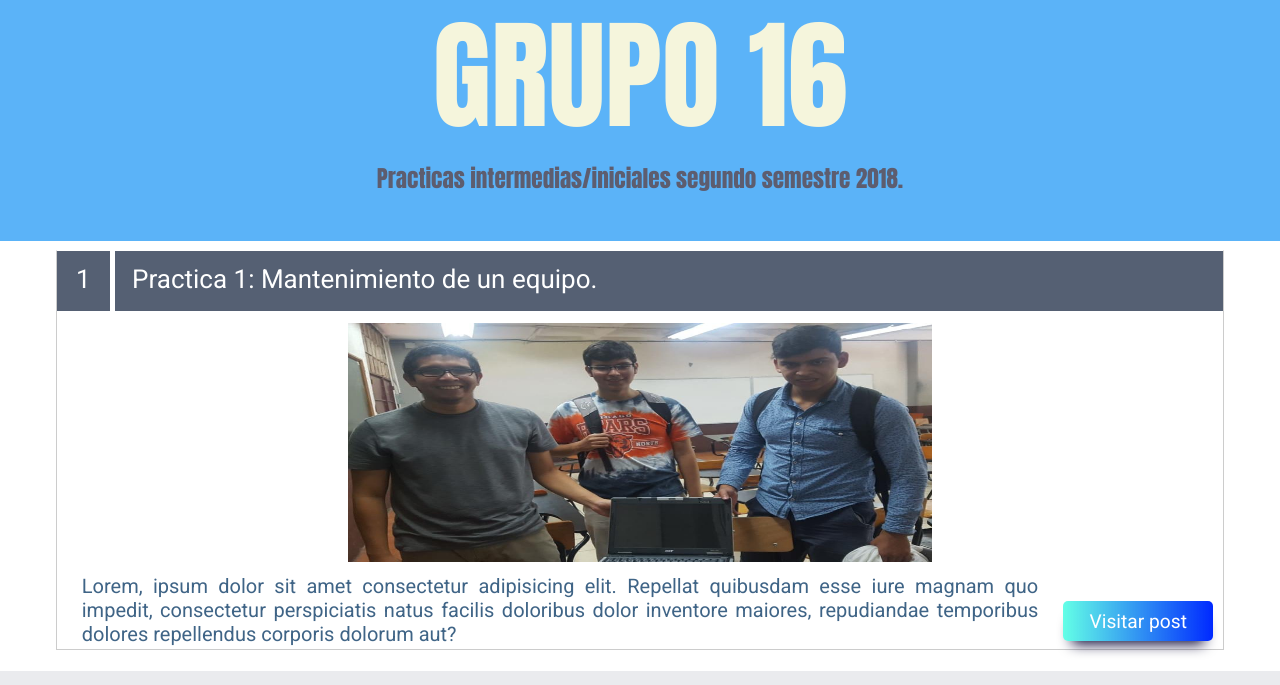
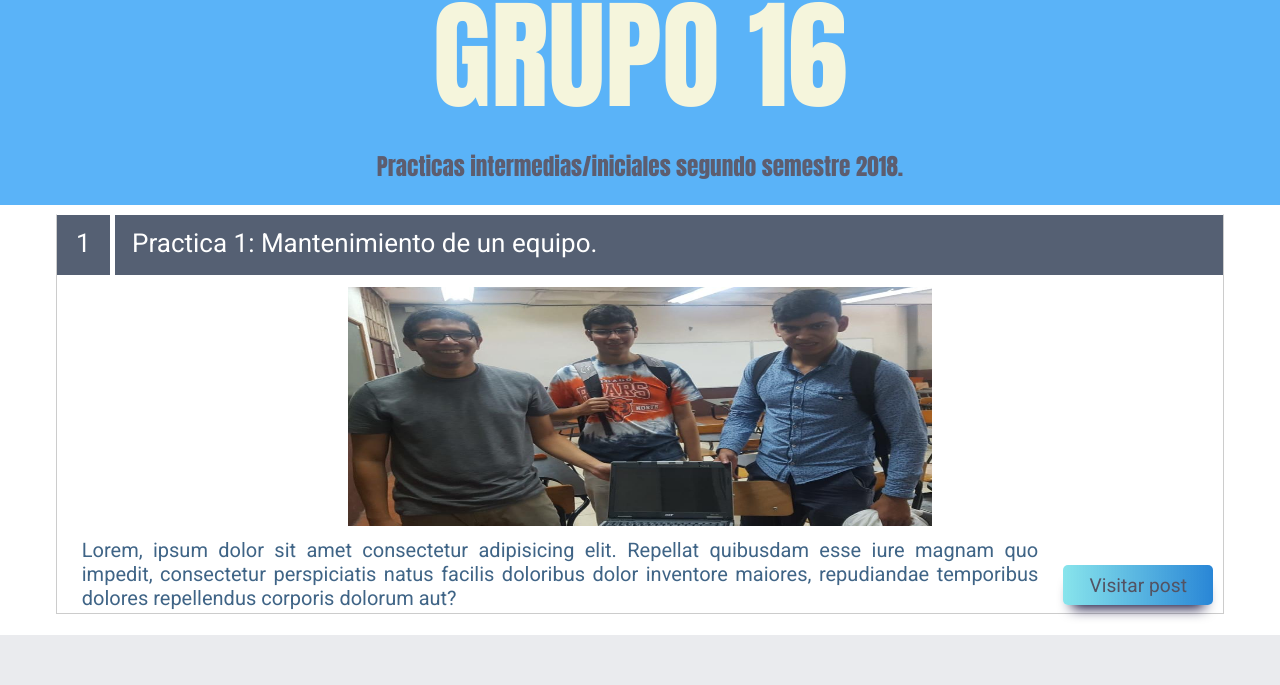
Before and after one commit to ar-guzman/practicas, a plain HTML site: page index.html in a window 1280 px wide. Shown: the part 115-800 px from the top of the page. Drawn offline with Linux system fonts and the light colour scheme.

```diff
--- a/static/css/main.css
+++ b/static/css/main.css
@@ -21,7 +21,7 @@
   position: fixed;
   top: 0;
   left: 0;
-  height: 100px;
+  height: 80px;
   width: 100vw;
 }
 
@@ -57,13 +57,13 @@
 }
 
 .info-header {
-  height: 32vh;
+  height: 30vh;
   background: #0090ff9c;
 }
 
 .info-header > label {
   width: 100%;
-  height: 22vh;
+  height: 23vh;
   text-align: center;
   display: block;
   margin: 0 auto;
@@ -113,12 +113,12 @@
 
 
 #main{
-  height: calc(100vh - 100px);
+  height: calc(100vh - 80px);
   width: 100vw;
   overflow: auto;
   position: relative;
   background: #eaebee;
-  top: 100px;
+  top: 80px;
   left: 0;
 }
 
@@ -255,10 +255,10 @@
   position: absolute;
   height: 40px;
   width: 150px;
-  color: white;
+  color: #535363;
   border-radius: 5px;
   font-size: larger;
-  background: linear-gradient(to right, #00ffd79c, #0029ff,#00ffd79c);
+  background: linear-gradient(to right, #3dd4e09c, #2986d6,#3dd4e09c);
   background-size: 200%;
   right: 10px;
   border: none;
```
